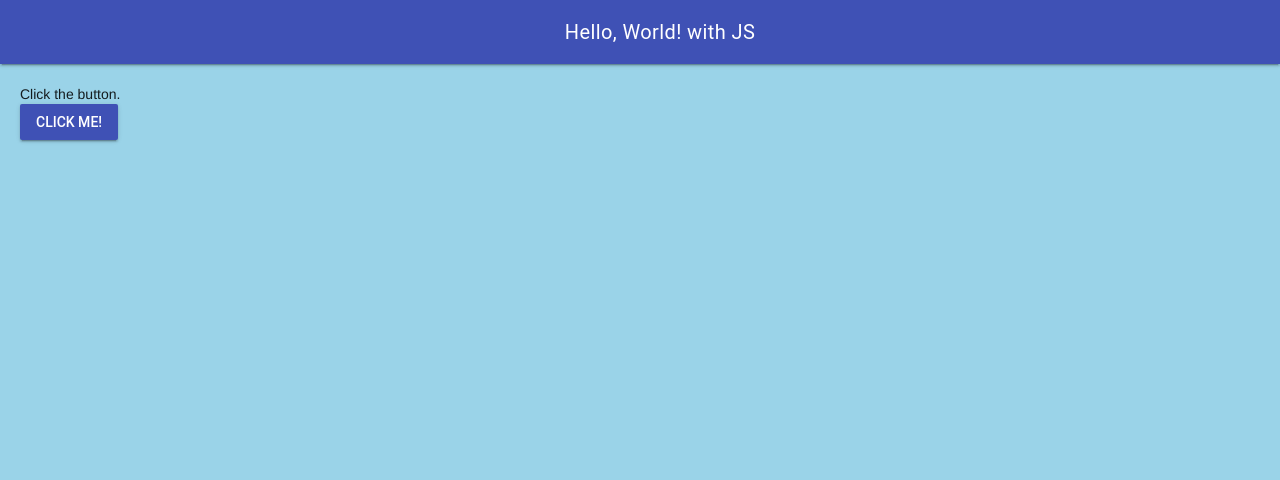
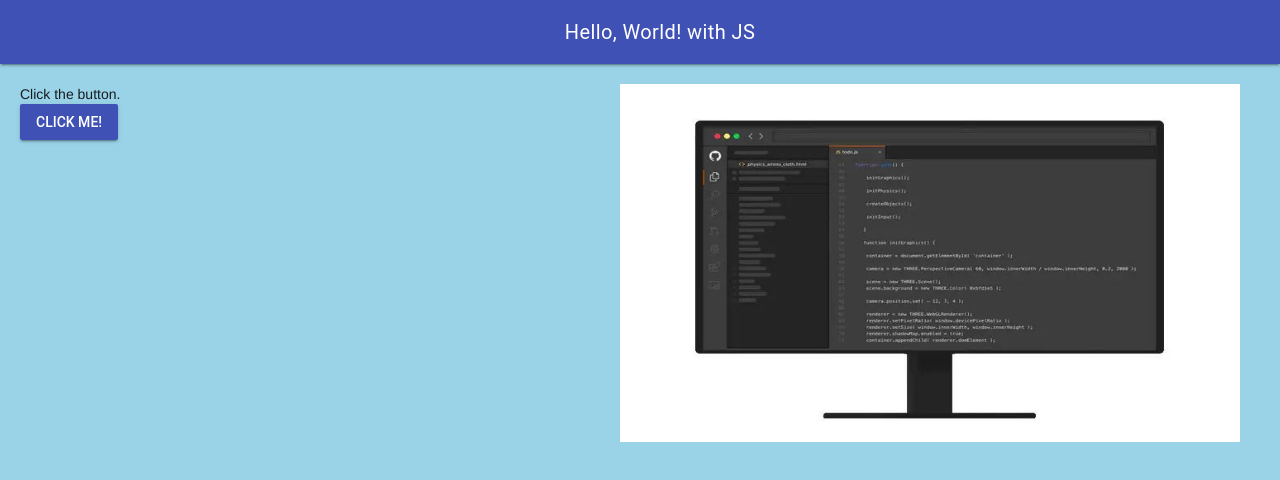
Before and after one commit to ics20-1-2022/ICS2O-Template, a plain HTML site: page index.html in a window 1280 px wide. Drawn offline with nearby package versions, Linux system fonts and the light colour scheme.

Commit message:
add image

```diff
--- a/css/style.css
+++ b/css/style.css
@@ -31,3 +31,8 @@ p {
   font-size: 1.5rem;
   padding-top: 15pt;
 }
+
+img{
+  float:right;
+  margin-right: 20px;
+}
--- a/index.html
+++ b/index.html
@@ -30,6 +30,7 @@
         </div>
       </header>
       <main class="mdl-layout__content">
+        <img src="./images/computer.jpg" alt="rectangle" width="50%" height="50%">
         <div class="page-content">Click the button.</div>
         <!-- Colored raised button -->
         <button
```
